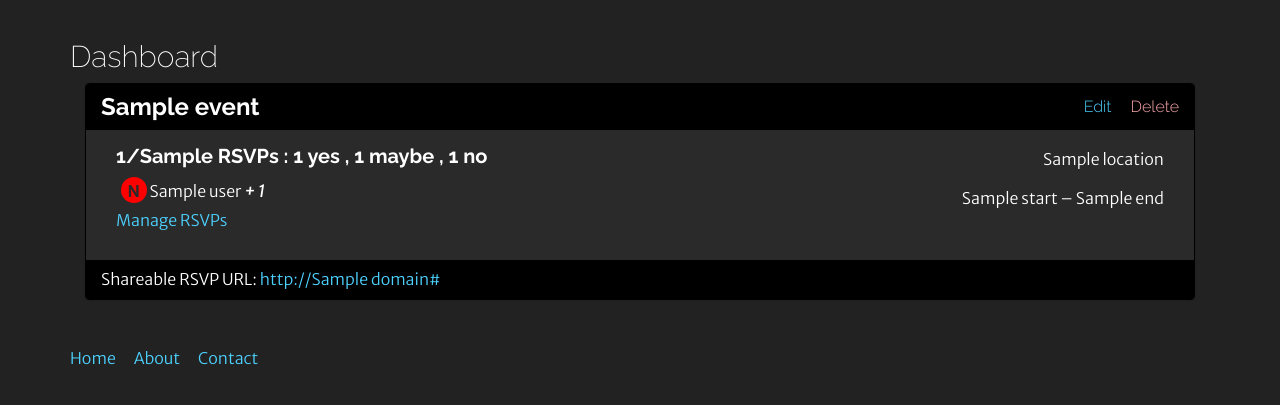
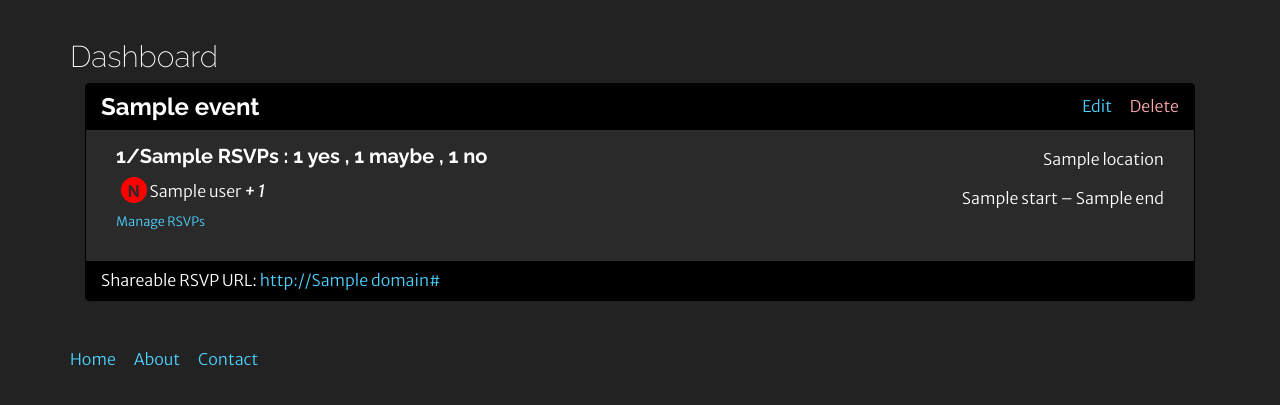
Before and after one commit to lincolnloop/blinken-bloop, a Django app: template headcount/events/templates/events/dashboard.html in a window 1280 px wide. Shown: the part 52-457 px from the top of the page. Run offline with Django 3.2, Linux system fonts and the light colour scheme; the template is opened without the code that fills it: most values are stand-ins (such as "Sample title", 1, 10 or a date in 2020); style sheets or scripts are compiled from the project's sources; some libraries are stand-ins or nearby versions.

Commit message:
added another event detail link, fixed edit/delete font

```diff
--- a/headcount/events/templates/events/dashboard.html
+++ b/headcount/events/templates/events/dashboard.html
@@ -7,7 +7,7 @@
         <article class="col-md-12 col-xs-12">
             <div class="panel panel-default">
                 <div class="panel-heading">
-                    <h3 class="panel-title">{{ event.title }}
+                    <h3 class="panel-title"><a href="{% url 'events:detail' event.shortid %}">{{ event.title }}</a>
                         <span class="edit-delete pull-right">
                             <a href="{% url 'events:edit' event.shortid %}">Edit</a>
                             <a href="{% url 'events:delete' event.shortid %}" class="text-danger">Delete</a>
@@ -49,7 +49,7 @@
                             </div>
                         {% endfor %}
                         </div>
-                        <p><a href="{% url 'events:detail' event.shortid %}">Manage RSVPs</a></p>
+                        <p><a href="{% url 'events:detail' event.shortid %}" class="help">Manage RSVPs</a></p>
                     </div>
                     <div class="col-md-6 event-info">
                         <p>{{ event.location }}</p>
--- a/headcount/static/less/style.less
+++ b/headcount/static/less/style.less
@@ -31,6 +31,10 @@ a {
         color: @fuchsia;
         text-decoration: none;
     }
+}
+
+.help {
+    font-size: .8em;
 }
 
 h1, h2, h3, h4, h5 {
@@ -117,6 +121,7 @@ h4 {
                 padding-top: 4px;
                 font-size: @font-size;
                 font-weight: 300;
+                font-family: @standard-font;
 
                 a {
                     margin-left: 15px;
```
